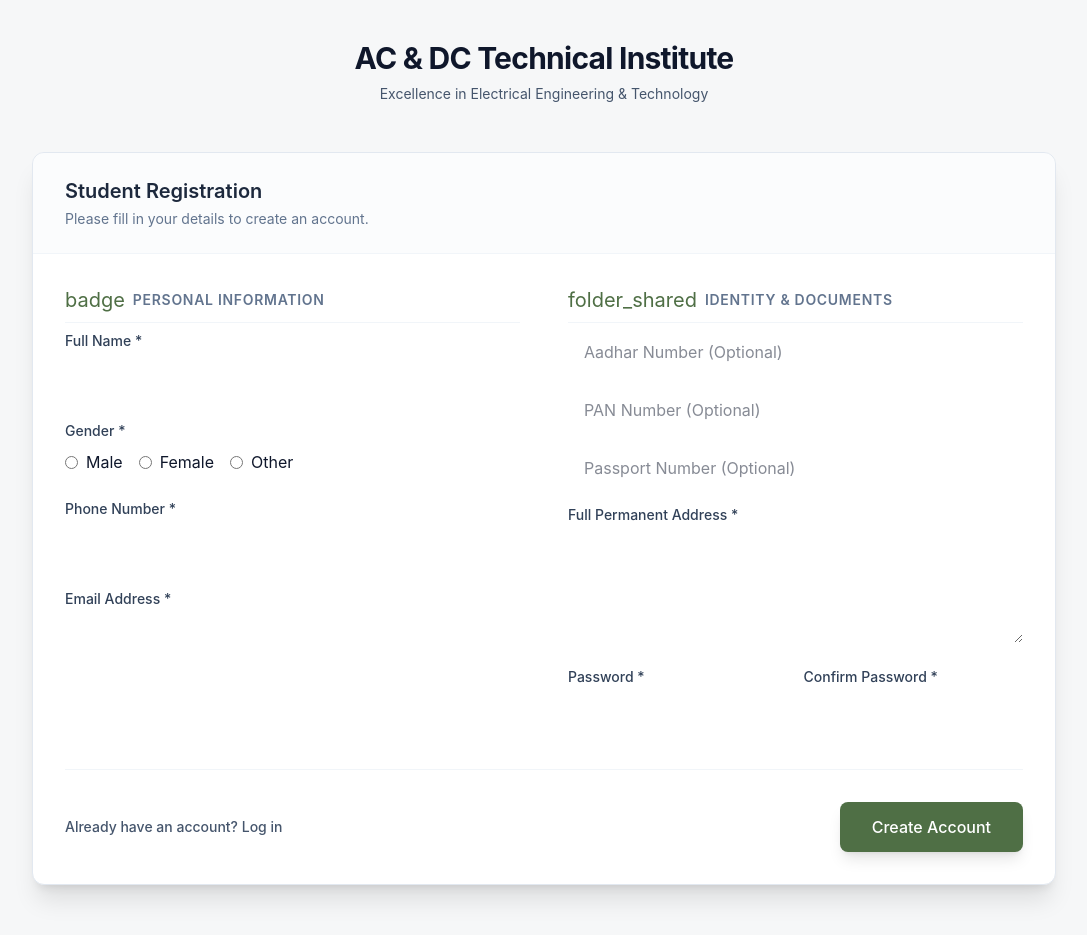
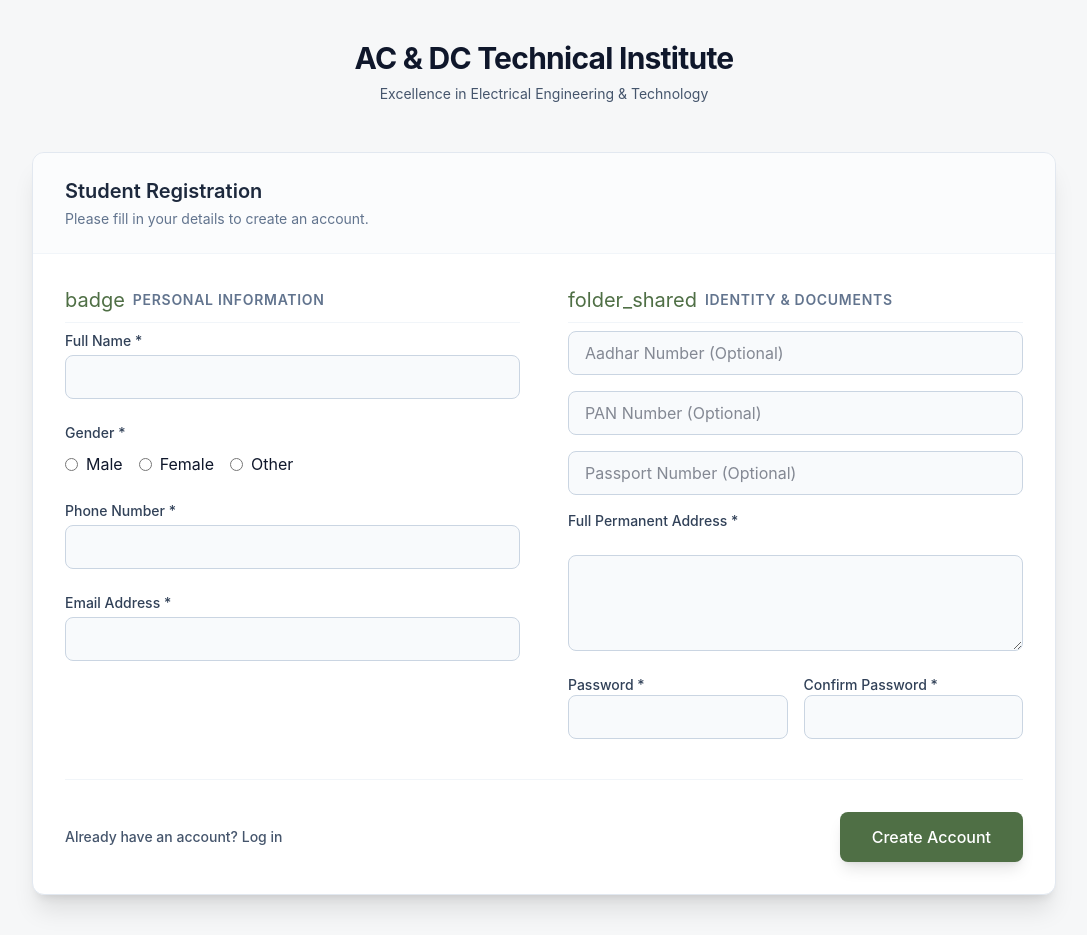
Before and after one commit to umeshjha1998/TrainingCenter, a React (Vite) app: page /#/register in a window 1280 px wide. Shown: the whole page, without its empty margins (96-1183 px from the left). Built offline with nearby package versions, Linux system fonts and the light colour scheme; no server answers.

Commit message:
Update Register.jsx

```diff
--- a/src/pages/Register.jsx
+++ b/src/pages/Register.jsx
@@ -87,7 +87,7 @@ export default function Register() {
                                 </div>
                                 <div>
                                     <label className="block text-sm font-medium text-slate-700 dark:text-slate-300">Full Name *</label>
-                                    <input name="fullName" required type="text" className="mt-1 block w-full rounded-lg border-slate-300 px-4 py-2" value={formData.fullName} onChange={handleChange} />
+                                    <input name="fullName" required type="text" className="mt-1 block w-full rounded-lg border border-slate-300 dark:border-slate-700 px-4 py-2 bg-slate-50 dark:bg-black/20 focus:outline-none focus:ring-2 focus:ring-primary focus:border-primary transition duration-150" value={formData.fullName} onChange={handleChange} />
                                 </div>
                                 <div>
                                     <label className="block text-sm font-medium text-slate-700 dark:text-slate-300 mb-2">Gender *</label>
@@ -99,11 +99,11 @@ export default function Register() {
                                 </div>
                                 <div>
                                     <label className="block text-sm font-medium text-slate-700 dark:text-slate-300">Phone Number *</label>
-                                    <input name="phone" required type="tel" className="mt-1 block w-full rounded-lg border-slate-300 px-4 py-2" value={formData.phone} onChange={handleChange} />
+                                    <input name="phone" required type="tel" className="mt-1 block w-full rounded-lg border border-slate-300 dark:border-slate-700 px-4 py-2 bg-slate-50 dark:bg-black/20 focus:outline-none focus:ring-2 focus:ring-primary focus:border-primary transition duration-150" value={formData.phone} onChange={handleChange} />
                                 </div>
                                 <div>
                                     <label className="block text-sm font-medium text-slate-700 dark:text-slate-300">Email Address *</label>
-                                    <input name="email" required type="email" className="mt-1 block w-full rounded-lg border-slate-300 px-4 py-2" value={formData.email} onChange={handleChange} />
+                                    <input name="email" required type="email" className="mt-1 block w-full rounded-lg border border-slate-300 dark:border-slate-700 px-4 py-2 bg-slate-50 dark:bg-black/20 focus:outline-none focus:ring-2 focus:ring-primary focus:border-primary transition duration-150" value={formData.email} onChange={handleChange} />
                                 </div>
                             </div>
 
@@ -113,21 +113,21 @@ export default function Register() {
                                     <span className="material-icons text-primary text-xl">folder_shared</span>
                                     <h3 className="text-sm font-semibold uppercase tracking-wider text-slate-500 dark:text-slate-400">Identity & Documents</h3>
                                 </div>
-                                <input name="aadhar" placeholder="Aadhar Number (Optional)" className="block w-full rounded-lg border-slate-300 px-4 py-2 mb-4" value={formData.aadhar} onChange={handleChange} />
-                                <input name="pan" placeholder="PAN Number (Optional)" className="block w-full rounded-lg border-slate-300 px-4 py-2 mb-4" value={formData.pan} onChange={handleChange} />
-                                <input name="passport" placeholder="Passport Number (Optional)" className="block w-full rounded-lg border-slate-300 px-4 py-2 mb-4" value={formData.passport} onChange={handleChange} />
+                                <input name="aadhar" placeholder="Aadhar Number (Optional)" className="block w-full rounded-lg border border-slate-300 dark:border-slate-700 px-4 py-2 mb-4 bg-slate-50 dark:bg-black/20 focus:outline-none focus:ring-2 focus:ring-primary focus:border-primary transition duration-150" value={formData.aadhar} onChange={handleChange} />
+                                <input name="pan" placeholder="PAN Number (Optional)" className="block w-full rounded-lg border border-slate-300 dark:border-slate-700 px-4 py-2 mb-4 bg-slate-50 dark:bg-black/20 focus:outline-none focus:ring-2 focus:ring-primary focus:border-primary transition duration-150" value={formData.pan} onChange={handleChange} />
+                                <input name="passport" placeholder="Passport Number (Optional)" className="block w-full rounded-lg border border-slate-300 dark:border-slate-700 px-4 py-2 mb-4 bg-slate-50 dark:bg-black/20 focus:outline-none focus:ring-2 focus:ring-primary focus:border-primary transition duration-150" value={formData.passport} onChange={handleChange} />
 
                                 <label className="block text-sm font-medium text-slate-700 dark:text-slate-300">Full Permanent Address *</label>
-                                <textarea name="address" required className="block w-full rounded-lg border-slate-300 px-4 py-2" rows="3" value={formData.address} onChange={handleChange}></textarea>
+                                <textarea name="address" required className="block w-full rounded-lg border border-slate-300 dark:border-slate-700 px-4 py-2 bg-slate-50 dark:bg-black/20 focus:outline-none focus:ring-2 focus:ring-primary focus:border-primary transition duration-150" rows="3" value={formData.address} onChange={handleChange}></textarea>
 
                                 <div className="grid grid-cols-2 gap-4">
                                     <div>
                                         <label className="block text-sm font-medium text-slate-700 dark:text-slate-300">Password *</label>
-                                        <input name="password" required type="password" className="block w-full rounded-lg border-slate-300 px-4 py-2" value={formData.password} onChange={handleChange} />
+                                        <input name="password" required type="password" className="block w-full rounded-lg border border-slate-300 dark:border-slate-700 px-4 py-2 bg-slate-50 dark:bg-black/20 focus:outline-none focus:ring-2 focus:ring-primary focus:border-primary transition duration-150" value={formData.password} onChange={handleChange} />
                                     </div>
                                     <div>
                                         <label className="block text-sm font-medium text-slate-700 dark:text-slate-300">Confirm Password *</label>
-                                        <input name="confirmPassword" required type="password" className="block w-full rounded-lg border-slate-300 px-4 py-2" value={formData.confirmPassword} onChange={handleChange} />
+                                        <input name="confirmPassword" required type="password" className="block w-full rounded-lg border border-slate-300 dark:border-slate-700 px-4 py-2 bg-slate-50 dark:bg-black/20 focus:outline-none focus:ring-2 focus:ring-primary focus:border-primary transition duration-150" value={formData.confirmPassword} onChange={handleChange} />
                                     </div>
                                 </div>
                             </div>
```
